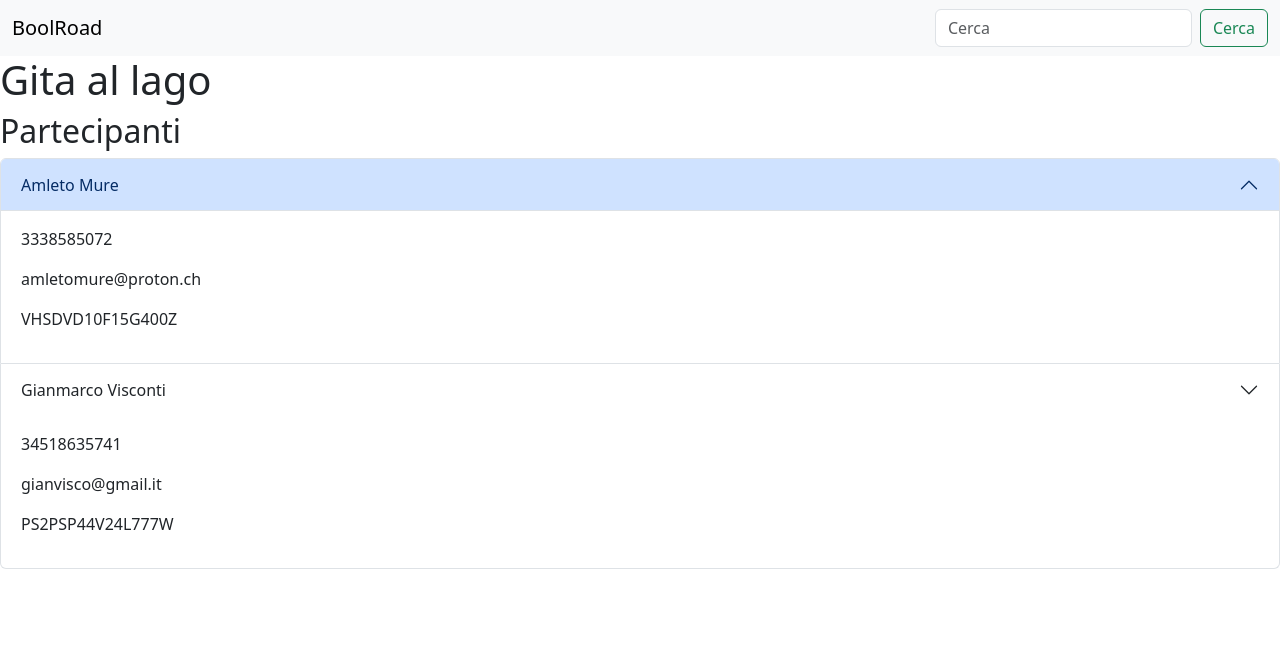
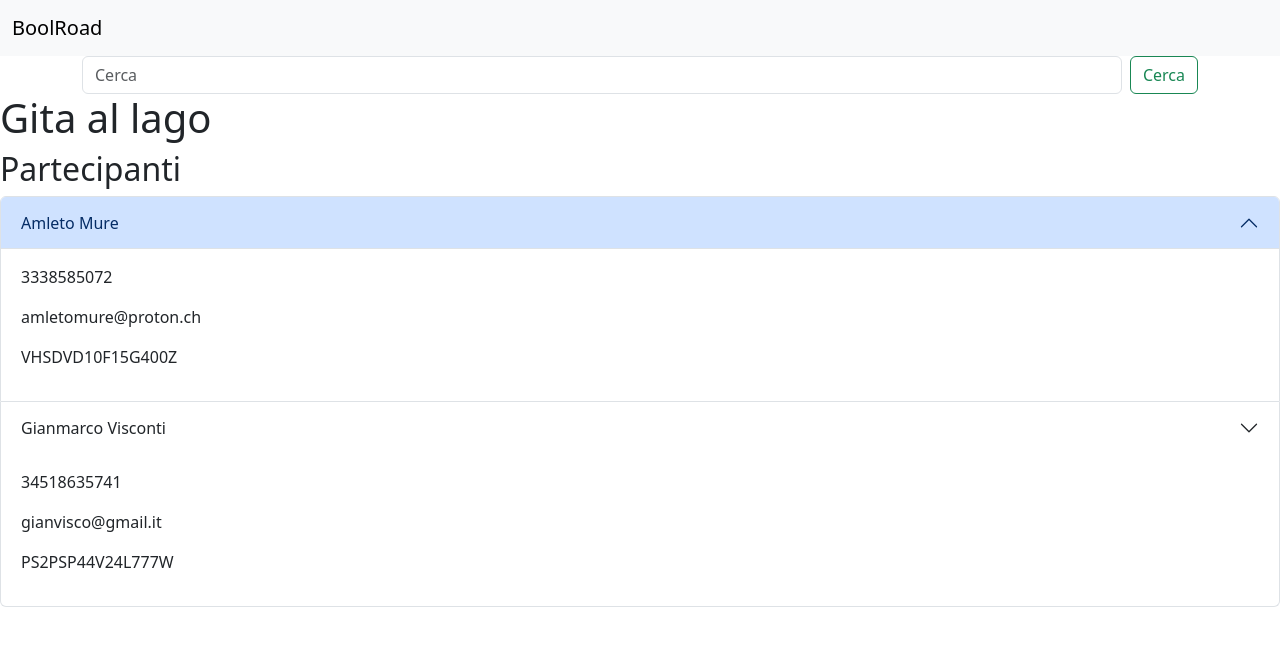
Before and after one commit to Johnnyfromtheblock4/boolroad, a React (Vite) app: page /trips in a window 1280 px wide. Shown: the top 646 px of the page. Built offline with nearby package versions, Linux system fonts and the light colour scheme.

Commit message:
[UPD] navbrand link

```diff
--- a/src/components/Header.jsx
+++ b/src/components/Header.jsx
@@ -1,24 +1,15 @@
-import React from "react";
+import { Link } from "react-router-dom";
 
 const Header = () => {
   return (
     <header>
       <nav className="navbar bg-body-tertiary">
         <div className="container-fluid">
-          <a className="navbar-brand">BoolRoad</a>
-          <form className="d-flex" role="search">
-            <input
-              className="form-control me-2"
-              type="search"
-              placeholder="Cerca"
-              aria-label="Cerca"
-            />
-            <button className="btn btn-outline-success" type="submit">
-              Cerca
-            </button>
-          </form>
+          <Link to="/" className="navbar-brand">
+            BoolRoad
+          </Link>
         </div>
-      </nav>{" "}
+      </nav>
     </header>
   );
 };
--- a/src/pages/DetailTrip.jsx
+++ b/src/pages/DetailTrip.jsx
@@ -3,6 +3,24 @@ import trips from "../data/db";
 const DetailTrip = () => {
   return (
     <div>
+      <div className="container">
+        <div className="row">
+          <div className="col-12">
+            <form className="d-flex" role="search">
+              <input
+                className="form-control me-2"
+                type="search"
+                placeholder="Cerca"
+                aria-label="Cerca"
+              />
+              <button className="btn btn-outline-success" type="submit">
+                Cerca
+              </button>
+            </form>
+          </div>
+        </div>
+      </div>
+      <div className="col-12">
         <h1>{trips[0].name}</h1>
         <h2>Partecipanti</h2>
         <div className="accordion" id="accordionExample">
@@ -16,7 +34,8 @@ const DetailTrip = () => {
                 aria-expanded="true"
                 aria-controls="collapseOne"
               >
-              {trips[0].participants[0].name} {trips[0].participants[0].surname}{" "}
+                {trips[0].participants[0].name}{" "}
+                {trips[0].participants[0].surname}{" "}
               </button>
             </h2>
             <div
@@ -41,7 +60,8 @@ const DetailTrip = () => {
                 aria-expanded="false"
                 aria-controls="collapseTwo"
               >
-              {trips[0].participants[1].name} {trips[0].participants[1].surname}
+                {trips[0].participants[1].name}{" "}
+                {trips[0].participants[1].surname}
               </button>
             </h2>
             <div
@@ -58,6 +78,7 @@ const DetailTrip = () => {
           </div>
         </div>
       </div>
+    </div>
   );
 };
 
```
Lines whose indentation alone changed are shown as unchanged.
